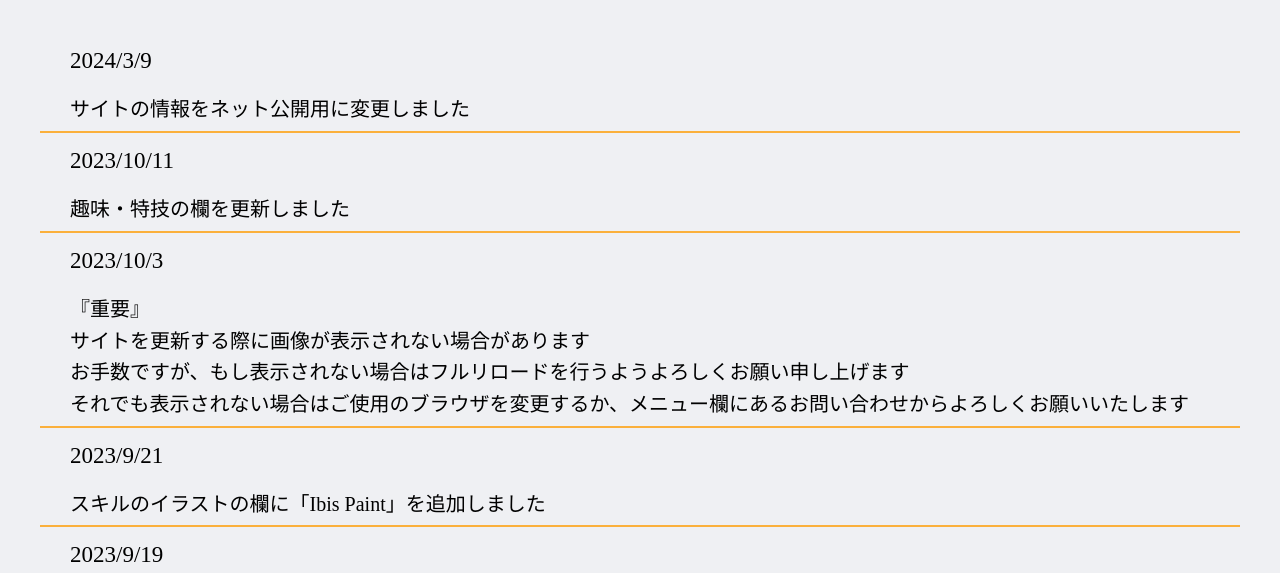
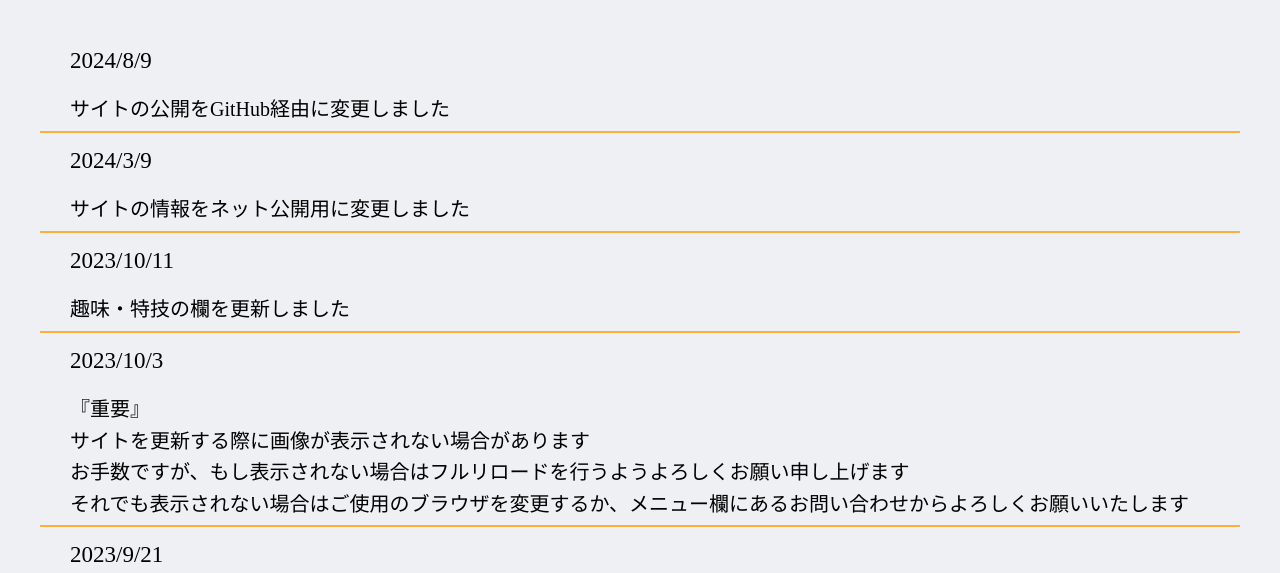
Before and after one commit to Yuyayayaya/portfolio, a plain HTML site: page info/info.html in a window 1280 px wide. Shown: the part 227-800 px from the top of the page. Drawn offline with nearby package versions, Linux system fonts and the light colour scheme; files that its build step writes are made by us from their sources.

Commit message:
Update info.html

```diff
--- a/info/info.html
+++ b/info/info.html
@@ -53,6 +53,10 @@
                 </div>
                 <div class="oshirase">
                     <dl>
+                         <div class="infotext fadein">
+                            <dt>2024/8/9</dt>
+                            <dd>サイトの公開をGitHub経由に変更しました</dd>
+                        </div>
                         <div class="infotext fadein">
                             <dt>2024/3/9</dt>
                             <dd>サイトの情報をネット公開用に変更しました</dd>
```
